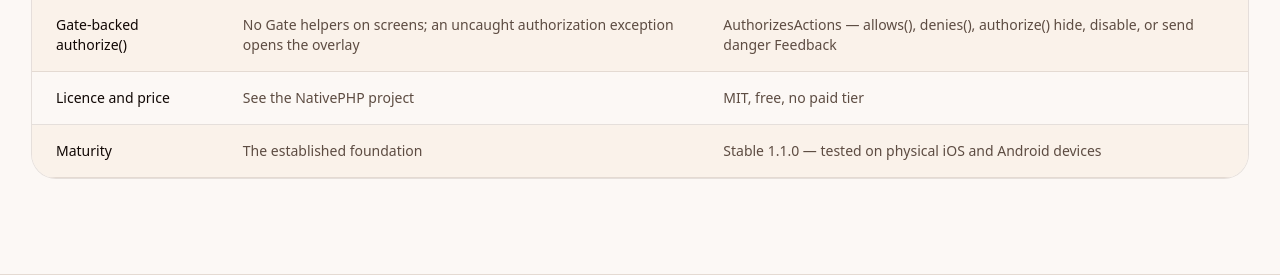
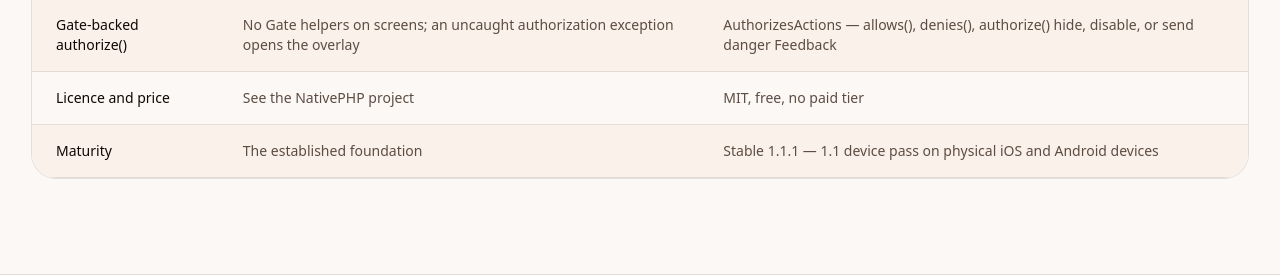
Before and after one commit to firstlightui/firstlight-public, a Laravel app: page /firstlight-vs-nativephp-mobile-ui in a window 1280 px wide. Shown: the part 1682-1957 px from the top of the page. Run offline with Laravel 12, Linux system fonts and the light colour scheme; style sheets or scripts are compiled from the project's sources.

Commit message:
Advertise Firstlight 1.1.1 as the current stable release
Amp-Thread-ID: https://ampcode.com/threads/T-01a1dca0-8f3d-749a-b7f3-53748b57f397
Co-authored-by: Wojt Janowski <wojt@clinically.com.au>

````diff
--- a/app/Http/Controllers/PricingController.php
+++ b/app/Http/Controllers/PricingController.php
@@ -37,7 +37,7 @@ class PricingController extends Controller
         ## Install
 
         ```
-        composer require "firstlightui/nativephp:^1.1.0"
+        composer require "firstlightui/nativephp:^1.1.1"
         ```
 
         Requires NativePHP Mobile ^4.8 and Mobile UI ^0.10.
@@ -46,7 +46,7 @@ class PricingController extends Controller
 
         ## Status
 
-        Firstlight UI 1.1.0 is the current stable release, tested on physical iOS and Android devices.
+        Firstlight UI 1.1.1 is the current stable release, with the 1.1 device pass covering physical iOS and Android devices.
         Some device checks remain manual; spoken screen-reader output and
         long-running performance tests are not fully recorded.
 
--- a/resources/views/comparison.blade.php
+++ b/resources/views/comparison.blade.php
@@ -18,7 +18,7 @@
         ],
         [
             'question' => 'What do I need to install Firstlight UI?',
-            'answer' => 'Use NativePHP Mobile ^4.8 and Mobile UI ^0.10. Install firstlightui/nativephp ^1.1.0 with Composer, then extend FirstlightUI\\NativeComponent for your screens. The installation guide has the complete setup.',
+            'answer' => 'Use NativePHP Mobile ^4.8 and Mobile UI ^0.10. Install firstlightui/nativephp ^1.1.1 with Composer, then extend FirstlightUI\\NativeComponent for your screens. The installation guide has the complete setup.',
         ],
         [
             'question' => 'Is Firstlight UI free?',
@@ -34,7 +34,7 @@
         ],
         [
             'question' => 'Is Firstlight UI production ready?',
-            'answer' => 'Firstlight 1.1.0 is the current stable release, tested on physical iOS and Android devices. Some device checks remain manual; spoken screen-reader output and long-running performance tests are not fully recorded. Review the compatibility notes and test your own app before shipping.',
+            'answer' => 'Firstlight 1.1.1 is the current stable release, with the 1.1 device pass covering physical iOS and Android devices. Some device checks remain manual; spoken screen-reader output and long-running performance tests are not fully recorded. Review the compatibility notes and test your own app before shipping.',
         ],
     ];
 @endphp
@@ -98,7 +98,7 @@
                             ['Guarded submit', 'A press is an ordinary PHP method; re-entry is yours to handle', 'SubmitsForms — validates, runs the action once, optionally sends success Feedback'],
                             ['Gate-backed authorize()', 'No Gate helpers on screens; an uncaught authorization exception opens the overlay', 'AuthorizesActions — allows(), denies(), authorize() hide, disable, or send danger Feedback'],
                             ['Licence and price', 'See the NativePHP project', 'MIT, free, no paid tier'],
-                            ['Maturity', 'The established foundation', 'Stable 1.1.0 — tested on physical iOS and Android devices'],
+                            ['Maturity', 'The established foundation', 'Stable 1.1.1 — 1.1 device pass on physical iOS and Android devices'],
                         ] as $index => [$concern, $mobileUi, $firstlight])
                             <tr class="{{ $index % 2 === 1 ? 'bg-(--site-surface)' : '' }}">
                                 <th scope="row" class="border-b border-(--site-border) px-5 py-4 align-top font-medium text-(--site-heading) sm:px-6">{{ $concern }}</th>
--- a/resources/views/welcome.blade.php
+++ b/resources/views/welcome.blade.php
@@ -134,7 +134,7 @@
                     </div>
                     <div class="flex flex-col gap-1">
                         <dt class="text-base text-(--site-muted) sm:text-sm">Status</dt>
-                        <dd class="font-medium text-(--site-heading)">1.1.0 <span class="font-normal text-(--site-muted)">· stable</span></dd>
+                        <dd class="font-medium text-(--site-heading)">1.1.1 <span class="font-normal text-(--site-muted)">· stable</span></dd>
                     </div>
                 </dl>
             </div>
@@ -701,7 +701,7 @@ Haptics::error();</code></pre>
 
                     <div class="flex min-w-0 flex-col gap-4">
                         <div class="flex min-w-0 items-start gap-3 rounded-xl bg-(--site-code) p-3 ring-1 ring-(--site-border)">
-                            <code class="min-w-0 flex-1 px-1 py-2 font-mono text-sm/6 text-(--site-code-text) [overflow-wrap:anywhere]" data-copy-source="install-command">composer require "firstlightui/<wbr>nativephp:^1.1.0"</code>
+                            <code class="min-w-0 flex-1 px-1 py-2 font-mono text-sm/6 text-(--site-code-text) [overflow-wrap:anywhere]" data-copy-source="install-command">composer require "firstlightui/<wbr>nativephp:^1.1.1"</code>
                             <button
                                 type="button"
                                 class="relative shrink-0 rounded-lg bg-white/8 px-3 py-2 text-base font-medium text-(--site-code-text) ring-1 ring-white/12 hover:bg-white/12 focus-visible:outline-2 focus-visible:outline-offset-2 focus-visible:outline-(--site-focus) sm:text-sm"
@@ -715,7 +715,7 @@ Haptics::error();</code></pre>
                             Read the installation guide →
                         </a>
                         <p class="text-base text-pretty text-(--site-muted) sm:text-sm">
-                            Firstlight 1.1.0 is the current stable release, tested on physical iOS and Android devices. It includes custom icons, larger Segmented and Pill Group controls, kept drafts, data freshness and connectivity notices, haptics, the bottom Toolbar, and Liquid Glass on iOS 26 and later. Some device checks remain manual; spoken screen-reader output and long-running performance tests are not fully recorded. Read the
+                            Firstlight 1.1.1 is the current stable release, with the 1.1 device pass covering physical iOS and Android devices. It includes custom icons, larger Segmented and Pill Group controls, kept drafts, data freshness and connectivity notices, haptics, the bottom Toolbar, and Liquid Glass on iOS 26 and later. Some device checks remain manual; spoken screen-reader output and long-running performance tests are not fully recorded. Read the
                             <a href="{{ route('docs.show', ['path' => 'reference/compatibility']) }}" class="rounded-sm underline decoration-(--site-border-strong) underline-offset-4 hover:decoration-(--site-primary) focus-visible:outline-2 focus-visible:outline-offset-4 focus-visible:outline-(--site-focus)">compatibility notes</a>.
                         </p>
                     </div>
````
Also changed, not shown: tests/Feature/AiDiscoverabilityTest.php (+2 -2 lines), README.md.
